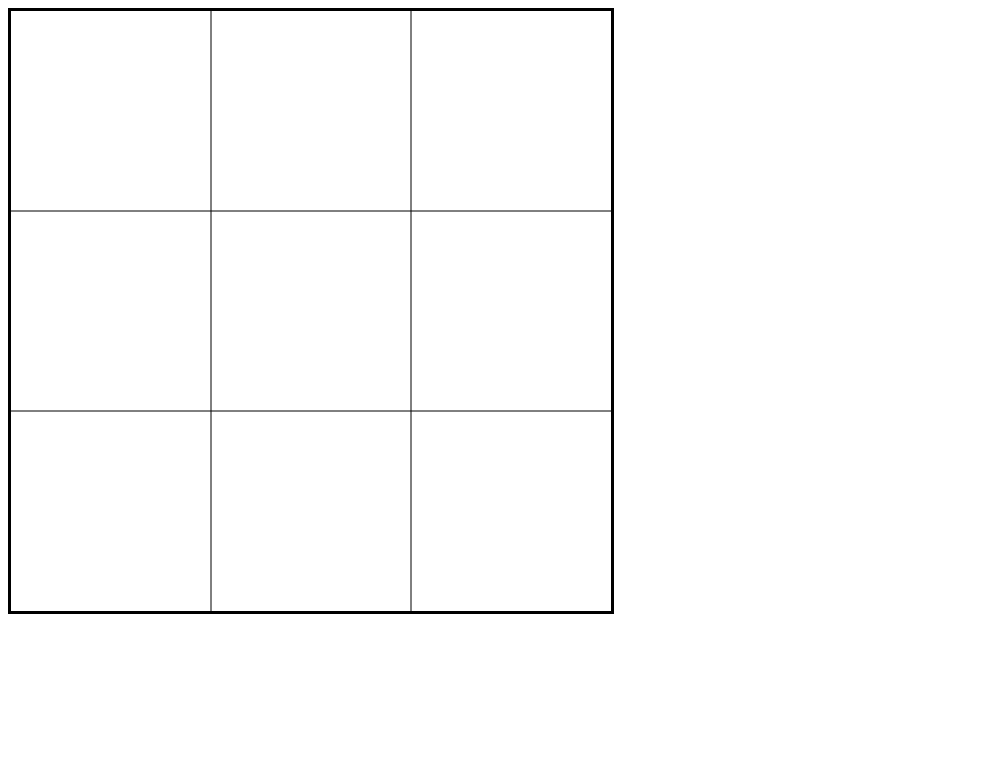
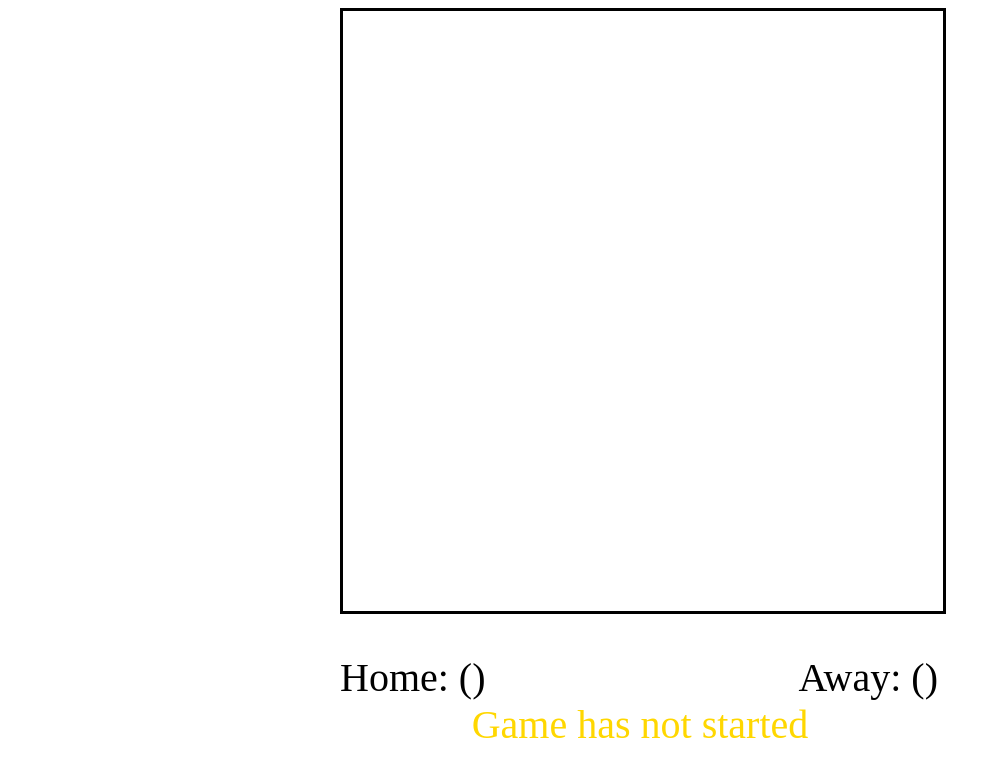
Before and after one commit to SaltyJester/online-tac-tac-toe, a website: page index.html in a window 1280 px wide. Shown: the whole page, without its empty margins (0-1001 px from the left). Drawn offline with Linux system fonts and the light colour scheme.

Commit message:
added some graphical info to the game

```diff
--- a/client.js
+++ b/client.js
@@ -18,12 +18,48 @@ websock.onmessage = function (event) {
     if(obj.memo === "describe_role"){
         console.log("I have been assigned as player " + obj.data);
         whoAmI = obj.data;
+        if(whoAmI === -1)
+        {
+            scoreBoard.style.display = "none"; //
+        }
+        else if(whoAmI === 1)
+        {
+            homeSymbol.innerText = "X";
+            awaySymbol.innerText = "O";
+            // turn_indicator_p.style.color = "LawnGreen";
+            // turn_indicator_p.innerText = "Your Turn";
+        }
+        else if(whoAmI === 2)
+        {
+            homeSymbol.innerText = "O";
+            awaySymbol.innerText = "X";
+            // turn_indicator_p.style.color = "red";
+            // turn_indicator_p.innerText = "Their Turn";
+        }
     }
     else if(obj.memo === "describe_state")
     {
         console.log("Server is notifying me of new state...");
         board = obj.data.board;
         currentPlayer = obj.data.currPlayer;
+
+        if(whoAmI !== 1 && whoAmI !== 2){
+            turn_indicator_p.style.color = "blue";
+
+            if(currentPlayer === 1)
+                turn_indicator_p.innerText = "X's Turn";
+            else
+                turn_indicator_p.innerText = "O's Turn";
+        }
+        else if(currentPlayer === whoAmI){
+            turn_indicator_p.style.color = "LawnGreen";
+            turn_indicator_p.innerText = "Your Turn";
+        }
+        else {
+            turn_indicator_p.style.color = "red";
+            turn_indicator_p.innerText = "Their Turn";
+        }
+
         drawBoard();
     }
     else if(obj.memo === "chat_message")
--- a/index.html
+++ b/index.html
@@ -5,6 +5,17 @@
         <link href="styles.css" rel="stylesheet">
     </head>
     <body>
-        <canvas id="myCanvas" width="600" height="600"></canvas>
+        <div id="content">
+            <canvas id="myCanvas" width="600" height="600"></canvas>
+            <!-- <p>Home: (<span id="home_symbol"></span>), Away: (<span id="away_symbol"></span>)</p> -->
+
+            <div id="score_board">
+                <p class="left">Home: (<span id="home_symbol"></span>)</p>
+                <p class="right">Away: (<span id="away_symbol"></span>)</p>
+            </div>
+            <div>
+                <p class="middle highlight" id="turn_indicator">Game has not started</p>
+            </div>
+        </div>
     </body>
 </html>
--- a/script.js
+++ b/script.js
@@ -1,5 +1,10 @@
 let myCanvas = document.getElementById("myCanvas");
 let ctx = myCanvas.getContext("2d");
+
+let scoreBoard = document.getElementById("score_board");
+let homeSymbol = document.getElementById("home_symbol");
+let awaySymbol = document.getElementById("away_symbol");
+let turn_indicator_p = document.getElementById("turn_indicator");
 
 myCanvas.addEventListener('click', clickHandler);
 
@@ -13,11 +18,12 @@ myCanvas.addEventListener('click', clickHandler);
 // 0 represents empty space
 // 1 represents X
 // 2 represents O
-let board = [[0,0,0],[0,0,0],[0,0,0]];
+// let board = [[0,0,0],[0,0,0],[0,0,0]];
+let board = null;
 let currentPlayer = undefined;
 let whoAmI = undefined;
 let gameState = 0; // 0 no winners, 1 player one wins, 2 player two wins, 3 tie
-let turnNum = 0;
+// let turnNum = 0;
 
 drawBoard();
 
@@ -52,6 +58,9 @@ function clickHandler(event){
 }
 
 function drawBoard() {
+    if(board === null)
+        return;
+
     ctx.clearRect(0,0,myCanvas.width,myCanvas.height);
     let cW = myCanvas.width/3;
     let cH = myCanvas.height/3;
--- a/styles.css
+++ b/styles.css
@@ -1,3 +1,49 @@
 canvas{
     border: solid black;
+
+    /* Centers the canvas horizontally*/
+    /* padding: 0;
+    margin: auto;
+    display: block; */
 }
+
+#content {
+    width: 600;
+    padding: 0;
+    margin: auto;
+    display: block;
+}
+
+p {
+    font-size: 40px;
+}
+
+.left {
+    text-align: left;
+    width:49%;
+    display: inline-block;
+
+    margin-bottom: 0;
+}
+
+.right {
+    text-align: right;
+    width:50%;
+    display: inline-block;
+
+    margin-bottom: 0;
+}
+
+.middle {
+    text-align: center;
+
+    padding-top: 0;
+}
+
+div #turn_indicator {
+    margin-top: 0;
+}
+
+#turn_indicator {
+    color: gold;
+}
```
Also changed, not shown: server.js (+11 -0 lines).
